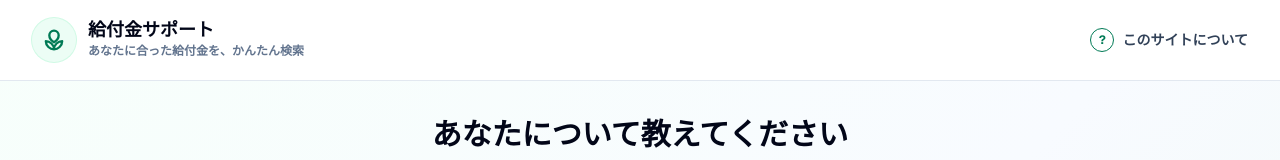
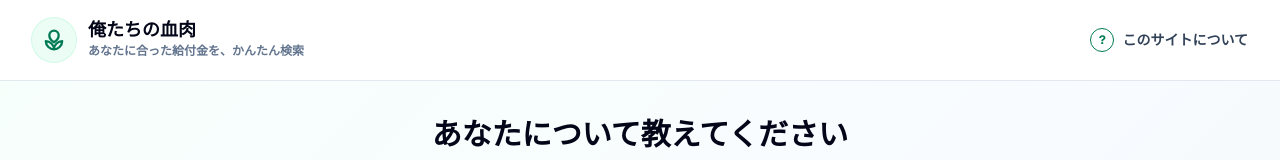
Before and after one commit to kenji-imai-ku/Subsidy_App, a Next.js app in the folder apps/frontend/: page / in a window 1280 px wide. Shown: the top 160 px of the page. Built offline with nearby package versions, Linux system fonts and the light colour scheme.

Commit message:
chore: update frontend header title

```diff
--- a/apps/frontend/src/app/benefits/page.tsx
+++ b/apps/frontend/src/app/benefits/page.tsx
@@ -352,7 +352,7 @@ function SiteHeader() {
             />
           </div>
           <div>
-            <p className="text-lg font-bold leading-none">給付金サポート</p>
+            <p className="text-lg font-bold leading-none">俺たちの血肉</p>
             <p className="mt-1 text-xs font-semibold text-slate-500">
               あなたに合った給付金を、かんたん検索
             </p>
--- a/apps/frontend/src/app/page.tsx
+++ b/apps/frontend/src/app/page.tsx
@@ -341,7 +341,7 @@ function SiteHeader() {
             </svg>
           </div>
           <div>
-            <p className="text-lg font-bold leading-none">給付金サポート</p>
+            <p className="text-lg font-bold leading-none">俺たちの血肉</p>
             <p className="mt-1 text-xs font-semibold text-slate-500">
               あなたに合った給付金を、かんたん検索
             </p>
```
